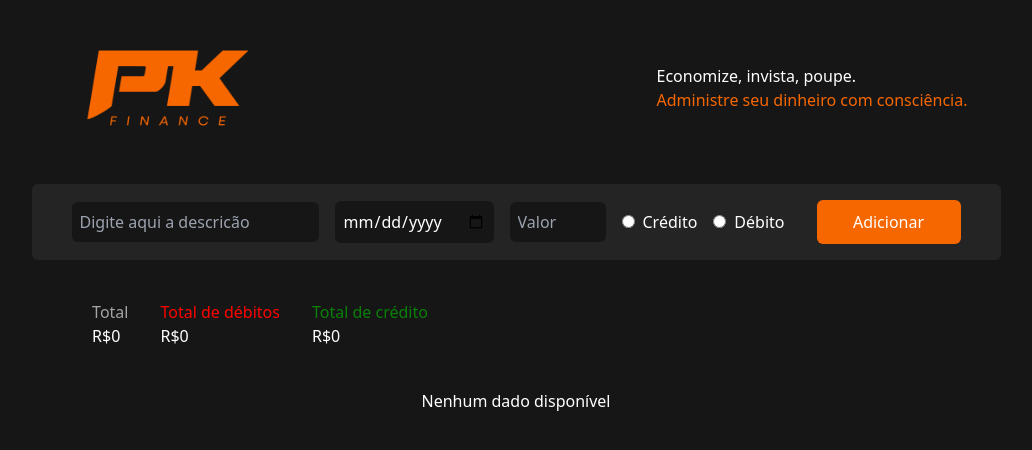
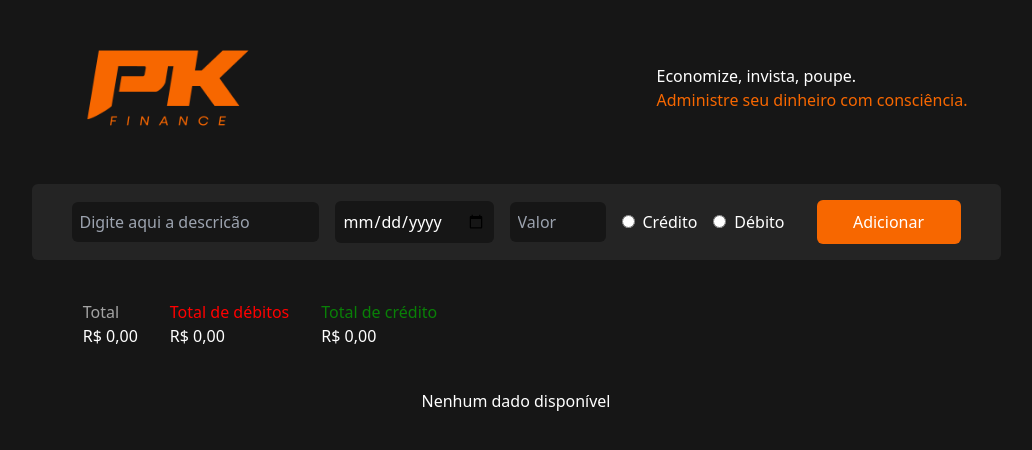
Before and after one commit to gustavogonzag/pk_finance, a React (Vite) app: page / in a window 1280 px wide. Shown: the top 450 px of the page, without its empty margins (124-1156 px from the left). Built offline with nearby package versions, Linux system fonts and the light colour scheme.

Commit message:
feat: formating number in resume

```diff
--- a/src/components/resume.tsx
+++ b/src/components/resume.tsx
@@ -6,20 +6,25 @@ interface resumeProps {
 
 function resume({valorTotal: valorTotal, totalCredito: totalCredito, totalDebito: totalDebito}: resumeProps) {
 
+    const formatCurrency = (value: number): string => {
+        return value.toLocaleString('pt-BR', { style: 'currency', currency: 'BRL' });
+      };
+
+
     return (
         <div className="flex flex-wrap justify-center mt-10 -ml-32">
             <div className="flex flex-row gap-8 -ml-96">
                 <div>
                     <span className="text-gray-light font-medium">Total <br /></span>
-                    <span className="text-[#FFF] font-medium">R${valorTotal}</span>
+                    <span className="text-[#FFF] font-medium">{formatCurrency(valorTotal)}</span>
                 </div>
                 <div>
                     <span className="text-[#FF0000] font-medium">Total de débitos <br /></span>
-                    <span className="text-[#FFF] font-medium">R${totalDebito}</span>
+                    <span className="text-[#FFF] font-medium">{formatCurrency(totalDebito)}</span>
                 </div>
                 <div>
                     <span className="text-[#098007] font-medium">Total de crédito <br /></span>
-                    <span className="text-[#FFF] font-medium">R${totalCredito}</span>
+                    <span className="text-[#FFF] font-medium">{formatCurrency(totalCredito)}</span>
                 </div>
             </div>
         </div>
```
